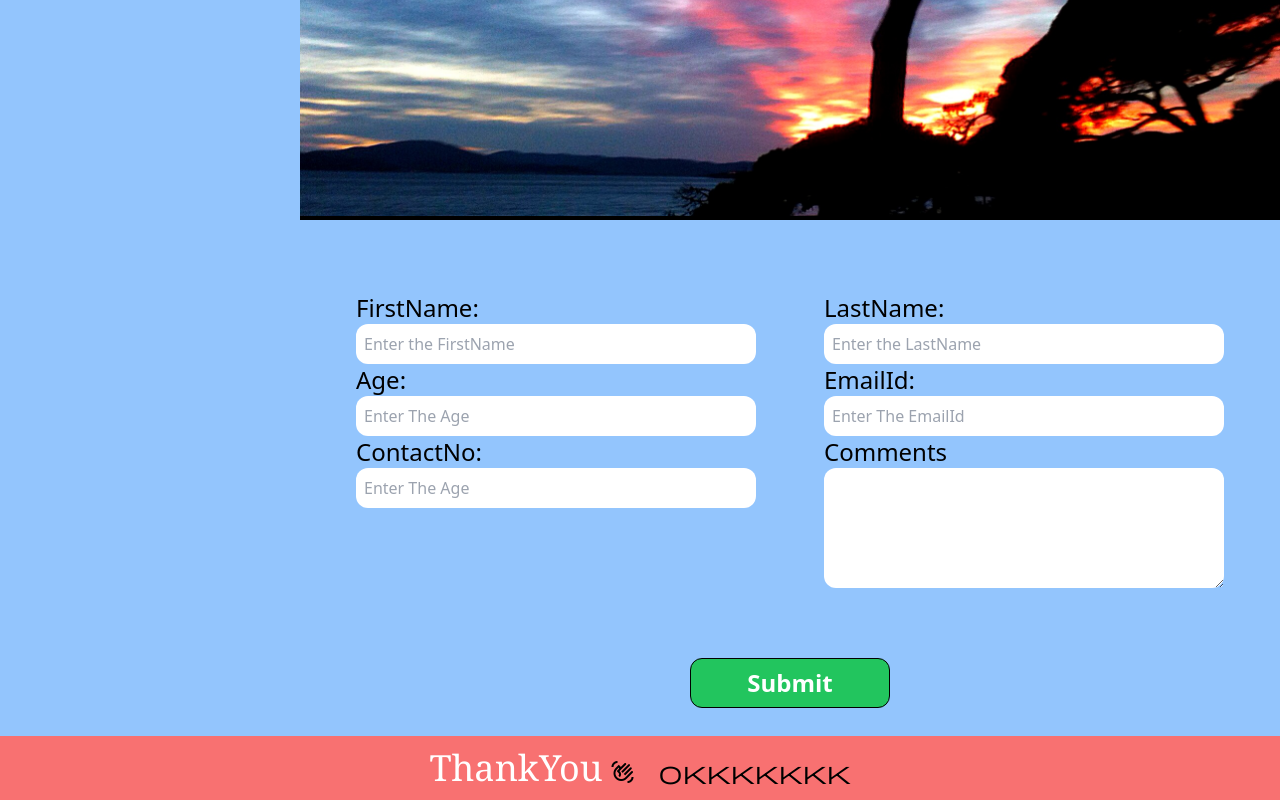
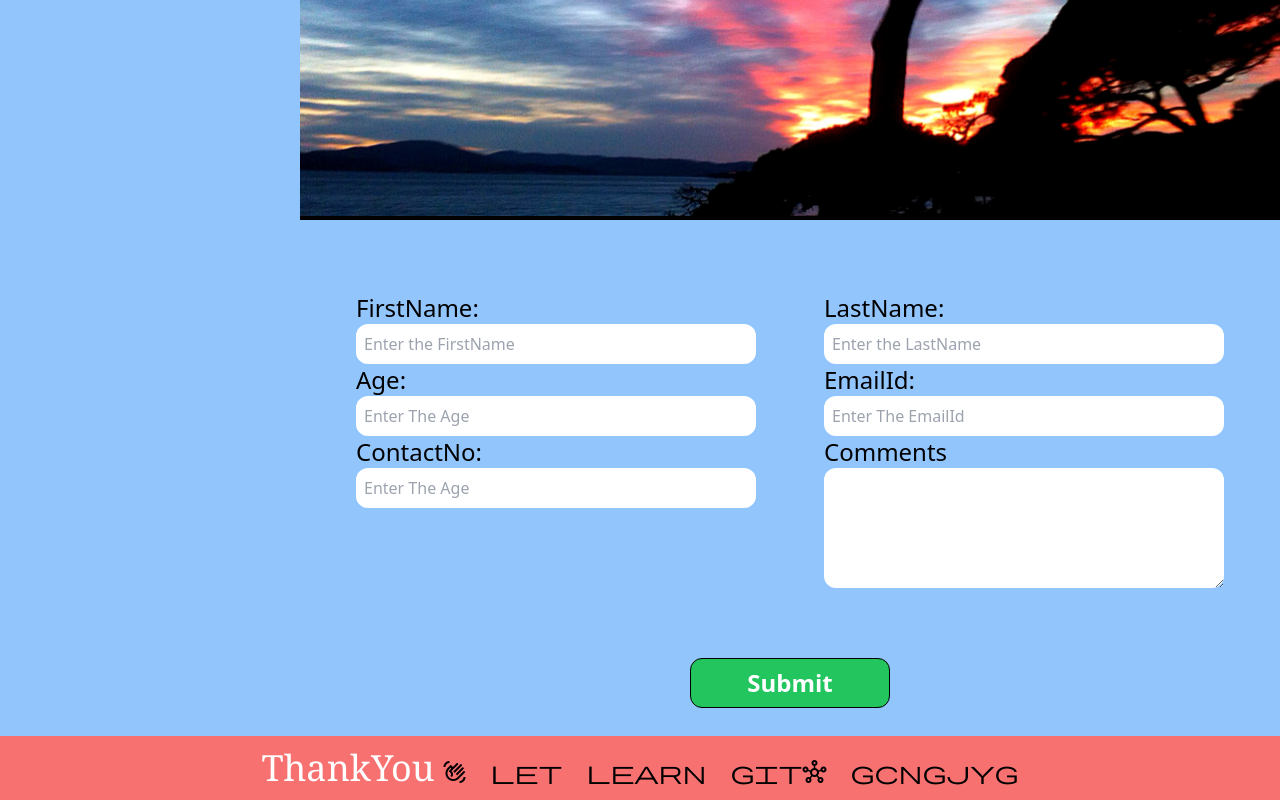
Before and after one commit to SwapnilGrespl/task1, a website built with Vite: page index.html in a window 1280 px wide. Shown: the part 1983-2783 px from the top of the page. Built offline with nearby package versions, Linux system fonts and the light colour scheme.

Commit message:
Update index.html

```diff
--- a/index.html
+++ b/index.html
@@ -167,7 +167,7 @@
     <div class="footer p-3 flex justify-center  bg-red-400   ">
         <h1 class="text-4xl text-white font-serif ">ThankYou</h1>
         <span class="material-symbols-outlined pt-3 pl-2 text-black ">
-            waving_hand okkkkkkk
+            waving_hand let learn github gcngjyg
         </span>
     </div>
 
```
